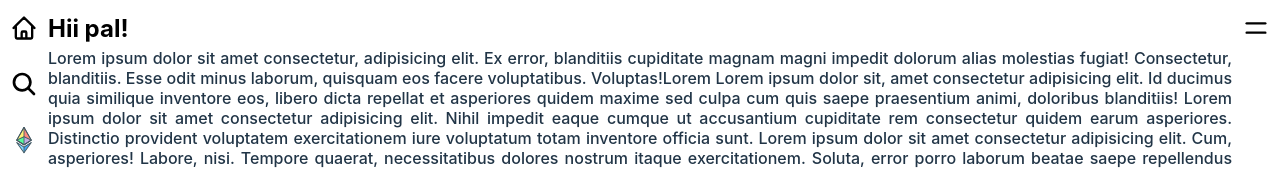
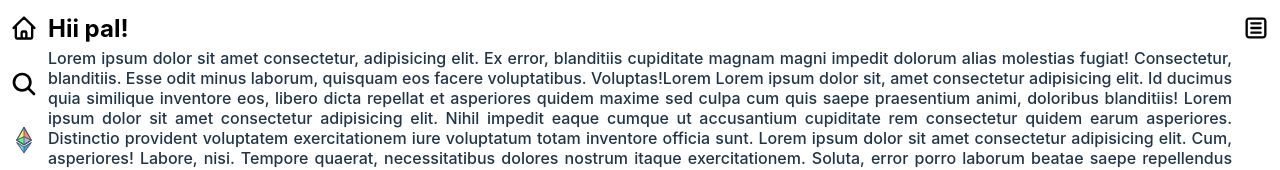
Before and after one commit to krishnakanthati/hiipal, a React (Vite) app: page /#/ in a window 1280 px wide. Shown: the top 170 px of the page. Built offline with nearby package versions, Linux system fonts and the light colour scheme.

Commit message:
menu icon

```diff
--- a/src/components/Navbar/Navbar.jsx
+++ b/src/components/Navbar/Navbar.jsx
@@ -11,7 +11,7 @@ import * as TbIcons from "react-icons/tb";
 import * as MdIcons from "react-icons/md";
 import * as RxIcons from "react-icons/rx";
 import * as FaIcons from "react-icons/fa";
-import Footer from "../Footer/Footer";
+import * as CgIcons from "react-icons/cg";
 
 function Navbar() {
   const [toggleMenu, setToggleMenu] = useState(false);
@@ -72,9 +72,9 @@ function Navbar() {
                 onClick={() => setToggleMenu(!toggleMenu)}
               >
                 {toggleMenu ? (
-                  <AiIcons.AiOutlineClose className="nav-icon" />
+                  <IoIcons2.IoClose className="nav-icon" />
                 ) : (
-                  <TbIcons.TbMenu className="nav-icon" />
+                  <CgIcons.CgMenuBoxed className="nav-icon" />
                 )}
               </Link>
             </li>
```
